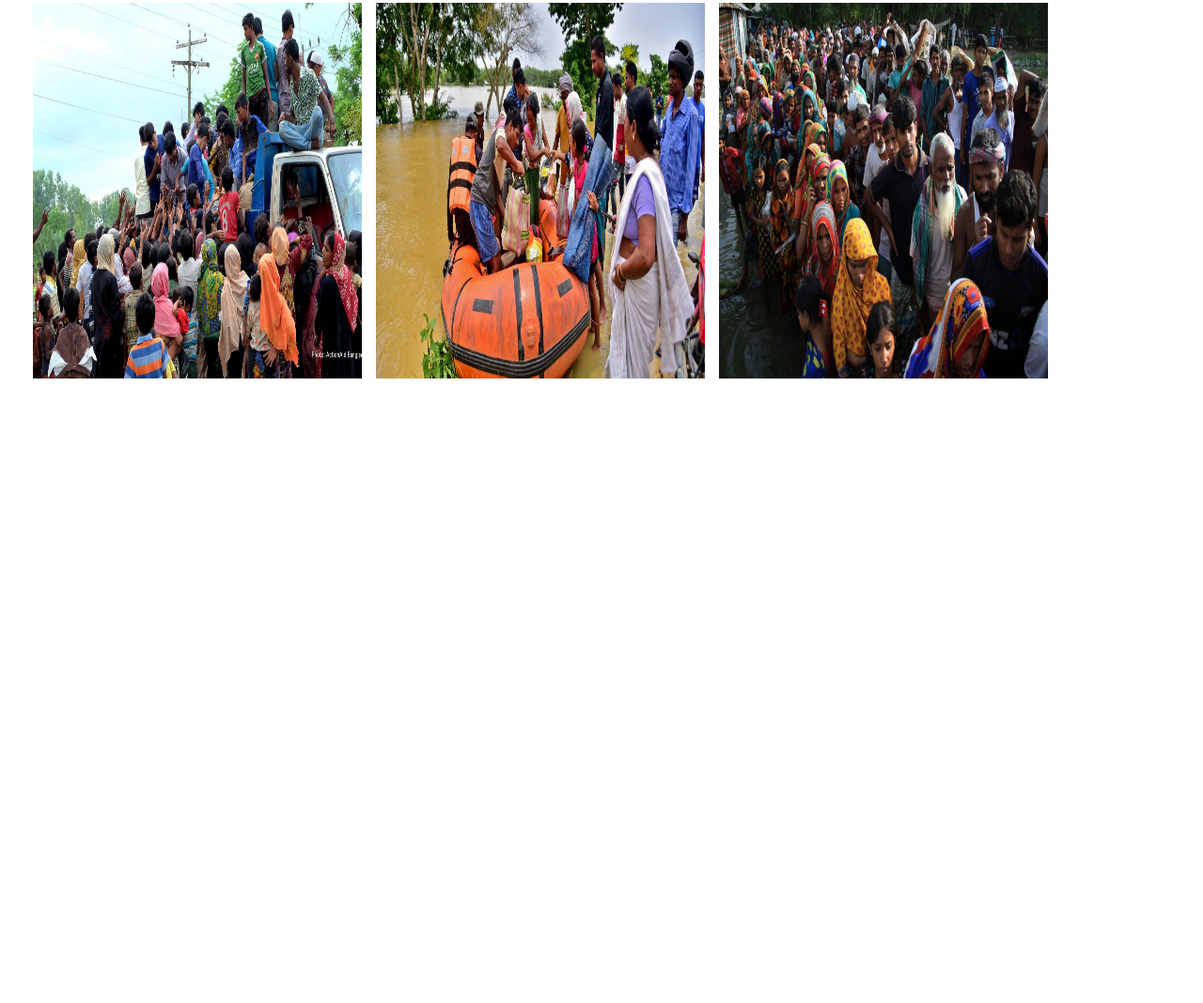
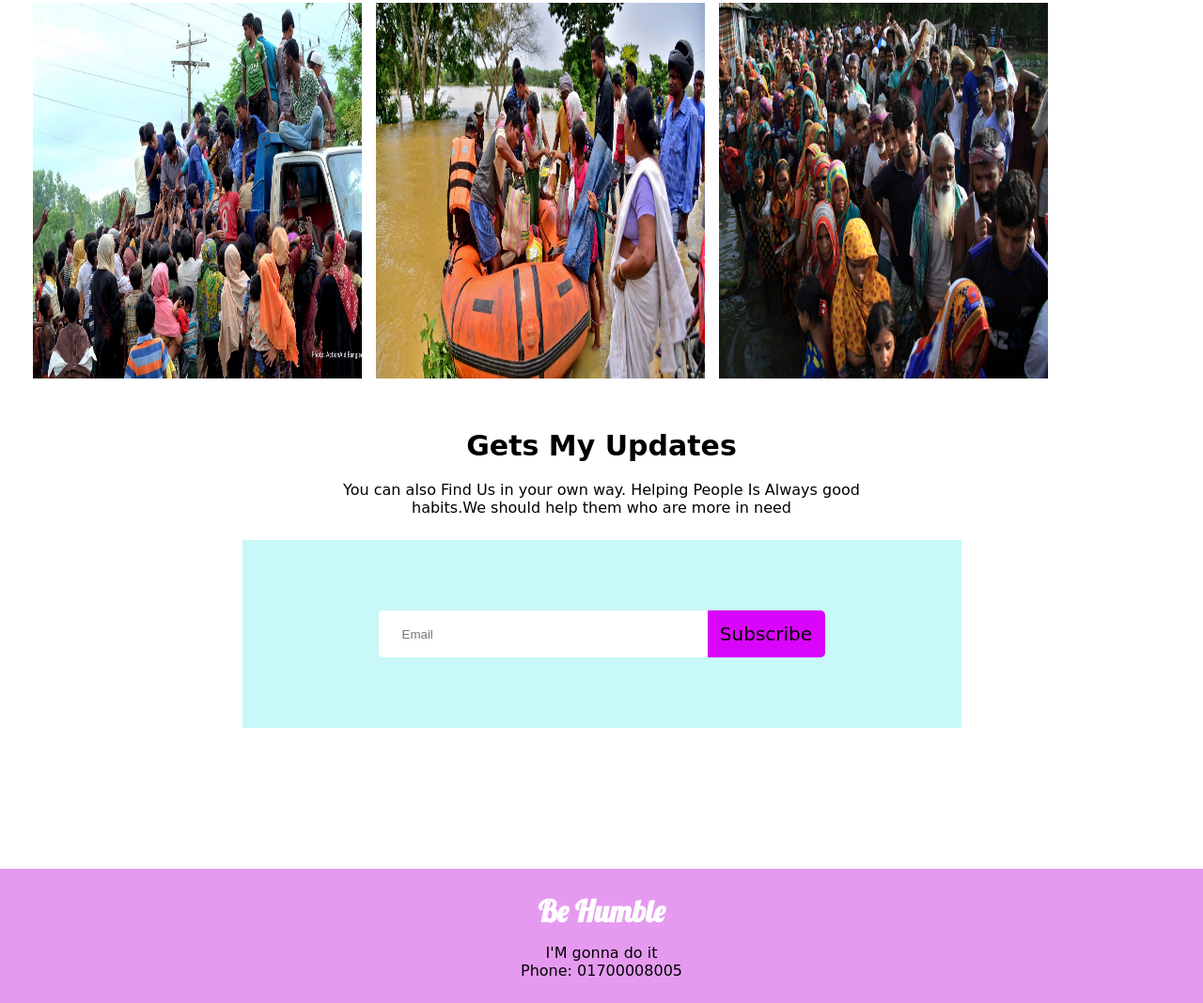
Before and after one commit to YusufAhmed005/First-Assignment, a plain HTML site: page index.html in a window 1280 px wide. Shown: the part 2447-3515 px from the top of the page at 94% size. Before the commit the page ends 2874 px from the top, so only its background shows below. Drawn offline with Linux system fonts and the light colour scheme; a web font is replaced by a local one.

Commit message:
twosection

```diff
--- a/css/style.css
+++ b/css/style.css
@@ -225,3 +225,67 @@ body{
     margin-right: 25px;
 }
 /* ******** ******** {OurDonation-section   Css  End} ******** ******** */
+
+
+/* ******   ****** {OurDonation-section   Css  End} ******  ****** */
+ .Updates-section{
+    text-align: center;
+    margin-top: 50px;
+}
+.Updates-section h1{
+    font-size: 30px;
+    font-weight: 700;
+    margin-bottom: 20px;
+}
+.Updates-section p{
+    font-size: 16px;
+    font-weight: 400;
+    margin-bottom: 25px;
+}
+.update{
+    width: 50%;
+    background-color: rgb(200, 248, 248);
+    margin: 0 auto;
+    padding: 75px 125px 75px 0px;
+}
+ .update input{
+    height: 50px;
+    width: 300px;
+    border: none;
+     outline: none;
+    padding: 0px 25px;
+    border-radius: 5px 0px 0px 5px;
+    position: relative;
+}
+.update a{
+    position: absolute;
+    color: black;
+    font-size: 20px;
+    text-decoration: none;
+    height: 50px;
+    border: none;
+    width: 125px;
+    line-height: 50px;
+    border-radius: 0px 5px 5px 0px;
+    background-color: #d905fa;
+}
+
+/* ****** ****** {OurDonation-section   Css  End} ****** ****** */
+
+/* ****** ****** {Footer-section   Css  End} ****** ****** */
+.Footer-section{
+    margin-top: 150px;
+    text-align: center;
+    background-color: #e59af0;
+    padding: 25px 0px;
+}
+.Footer-section h1{
+    font-size: 500;
+    color: #ffffff;
+    font-family: 'Lobster', cursive;
+}
+.ptag{
+    margin-top: 15px;
+}
+
+/* ****** ****** {Footer-section   Css  End} ****** ****** */
--- a/index.html
+++ b/index.html
@@ -8,6 +8,9 @@
     <link rel="preconnect" href="https://fonts.googleapis.com">
 <link rel="preconnect" href="https://fonts.gstatic.com" crossorigin>
 <link href="https://fonts.googleapis.com/css2?family=Coda:wght@400;800&display=swap" rel="stylesheet">
+<link rel="preconnect" href="https://fonts.googleapis.com">
+<link rel="preconnect" href="https://fonts.gstatic.com" crossorigin>
+<link href="https://fonts.googleapis.com/css2?family=Coda:wght@400;800&family=Lobster&display=swap" rel="stylesheet">
     <link rel="stylesheet" href="css/style.css">
 </head>
 <body>
@@ -139,7 +142,38 @@
 
     <!-- ----------------- {{{{{{  OurDonation-section    End}}}}}}  ----------------- -->
 
+    <!-- ----------------- {{{{{{  Updates-section    Start}}}}}}  ----------------- -->
 
+    <section class="Updates-section">
+        <h1>
+            Gets My Updates
+        </h1>
+        <p>
+            You can also Find Us in your own way. Helping People Is Always good<br> habits.We should help them who are more in need
+        </p>
+        <div class="update">
+            <input type="email" placeholder="Email">
+            <a target="_blank" href="https://www.programming-hero.com/blog/">Subscribe</a>
+        </div>
+    </section>
+
+    <!-- ----------------- {{{{{{  Updates-section    End}}}}}}  ----------------- -->
 
 </body>
+
+    <!-- ----------------- {{{{{{  Footer-section    End}}}}}}  ----------------- -->
+    <footer class="Footer-section">
+        <h1>
+            Be Humble
+        </h1>
+
+        <p class="ptag">
+            I'M gonna do it
+        </p>
+        <p>
+            Phone: 01700008005
+        </p>
+    </footer>
+    <!-- ----------------- {{{{{{  Footer-section    End}}}}}}  ----------------- -->
+
 </html>
```
